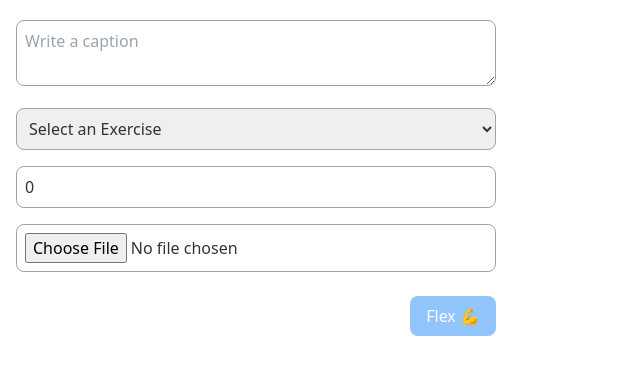
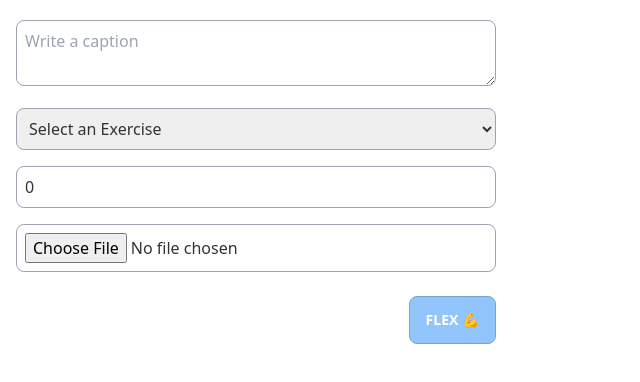
Before and after one commit to brubiol/Hackathon-2023, a React (Create React App) app: page /post in a window 1280 px wide. Shown: the top 382 px of the page, without its empty margins (0-640 px from the left). Built offline with nearby package versions, Linux system fonts and the light colour scheme.

Commit message:
final mario

```diff
--- a/src/components/Post.jsx
+++ b/src/components/Post.jsx
@@ -11,8 +11,6 @@ const PostModal = (props) => {
   const [exercise, setExercise] = useState("")
   const [time, setTime] = useState(0)
   const [image, setImage] = useState(null)
-  const [likes, setlikes] = useState(0)
-
 
   const handleSubmit = (e) => {
     if (caption === "") {
@@ -30,7 +28,7 @@ const PostModal = (props) => {
 
     if (image) {
       const id = uuid()
-      storage.createFile('63e8e428bffe884d0ad6', id, image)
+      const t = storage.createFile('63e8e428bffe884d0ad6', id, image)
 
       databases.createDocument(
         "63e7dab6593b65a6cef9",
@@ -43,12 +41,13 @@ const PostModal = (props) => {
           caption: caption,
           name: props.UserDetails.name,
           image: storage.getFileView('63e8e428bffe884d0ad6', id),
-          likes: likes,
+          likes: 0,
         }
       )
 
+      t.then((resp) => { props.reqPosts() }, (err) => {console.log(err)})
     } else {
-      databases.createDocument(
+      const t = databases.createDocument(
         "63e7dab6593b65a6cef9",
         "63e89b5d116735a1a113",
         uuid(),
@@ -59,9 +58,11 @@ const PostModal = (props) => {
           caption: caption,
           name: props.UserDetails.name,
           image: null,
-          likes: likes,
+          likes: 0,
         }
       )
+
+      t.then((resp) => { props.reqPosts() }, (err) => {console.log(err)})
     }
 
     setCaption("")
@@ -73,7 +74,7 @@ const PostModal = (props) => {
 
   return (
     <div className="bg-white rounded-lg px-4 pt-5 pb-4 overflow-hidden transform transition-all sm:max-w-lg sm:w-full">
-      <form>
+      <div>
         {errorMessage !== "" && (
           <div className="alert alert-error shadow-lg">
             <div>
@@ -132,19 +133,19 @@ const PostModal = (props) => {
             type="file"
             className="w-full border border-gray-400 rounded-lg p-2"
             accept="image/*"
-            onChange={(e) => {setImage(e.target.files[0]); console.log(e.target.files[0])}}
+            onChange={(e) => {setImage(e.target.files[0])}}
           />
         </div>
         <div className="flex items-center justify-end pt-2">
-          <button
+          <label
             onClick={handleSubmit}
-            type="submit"
-            className="bg-blue-300 text-white px-4 py-2 rounded-lg hover:bg-blue-600"
+            htmlFor="my-modal-5"
+            className="bg-blue-300 text-white px-4 py-2 rounded-lg hover:bg-blue-600 btn"
           >
             Flex 💪
-          </button>
+          </label>
         </div>
-      </form>
+      </div>
     </div>
   )
 }
--- a/src/components/PostButton.jsx
+++ b/src/components/PostButton.jsx
@@ -11,7 +11,7 @@ const PostButton = (props) => {
       <input type="checkbox" id="my-modal-5" className="modal-toggle" />
 
       <div className="modal modal-bottom sm:modal-middle">
-        <div className="modal-box  ">
+        <div className="modal-box">
           <Post UserDetails={props.UserDetails} reqPosts={props.reqPosts}/>
         </div>
       </div>
```
Also changed, not shown: src/components/Workout.jsx (+35 -369 lines), 1 other file (tests, documents, lock files or other folders).
